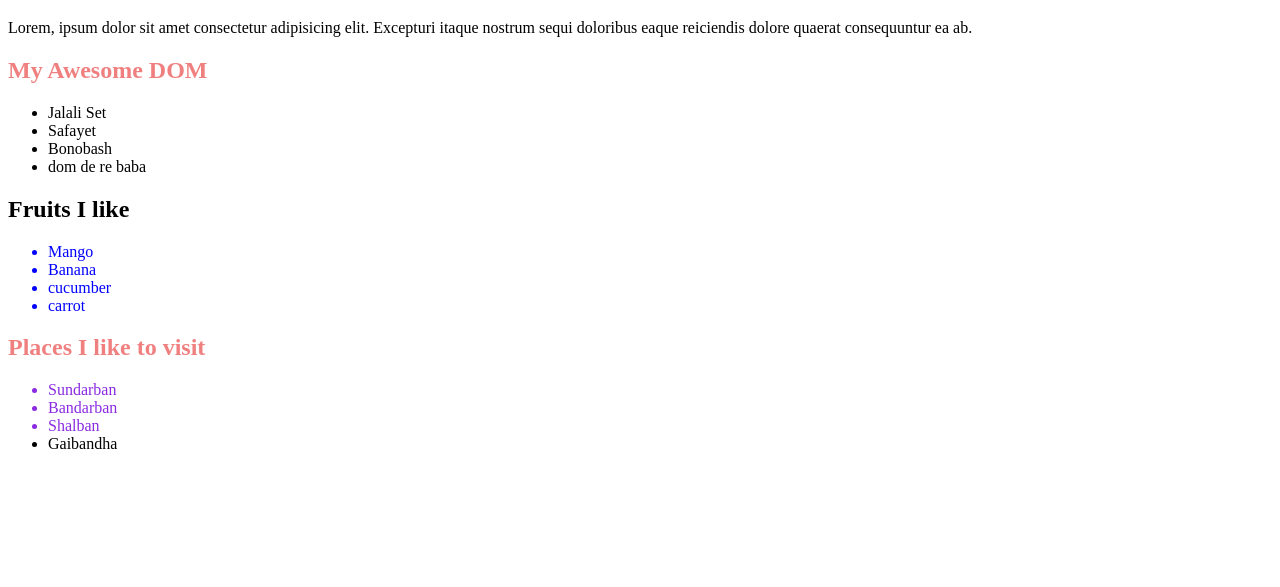
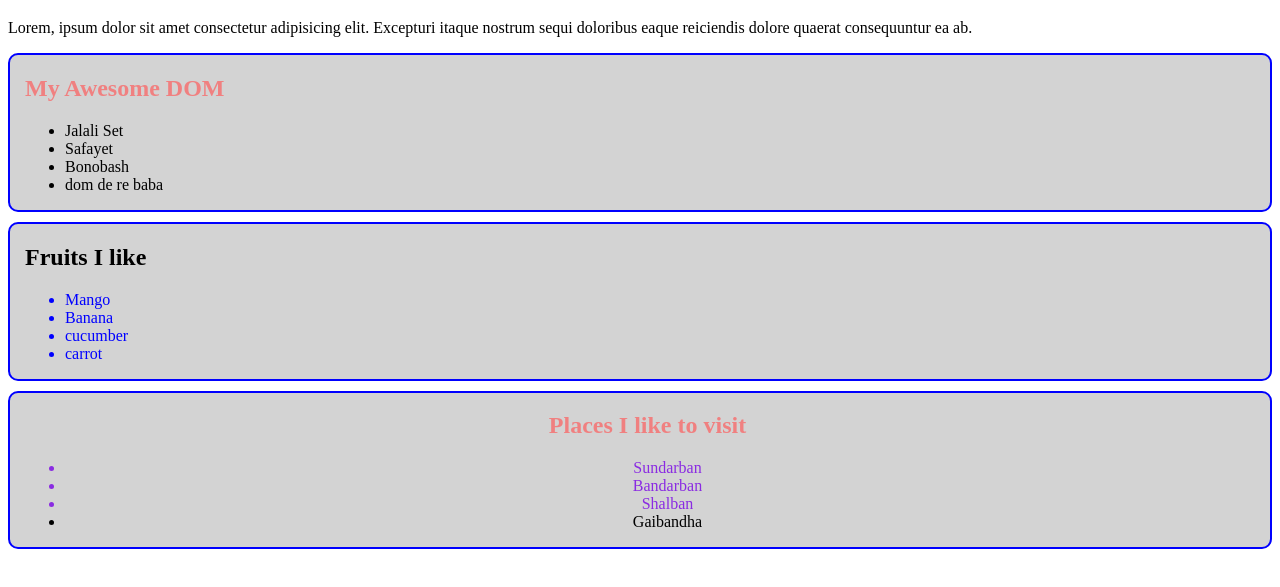
Before and after one commit to rezwan2230/tour-of-dom, a plain HTML site: page index.html in a window 1280 px wide. Shown: the part 61-648 px from the top of the page. Drawn offline with Linux system fonts and the light colour scheme.

Commit message:
added a css class in classlist & also delete it

```diff
--- a/index.html
+++ b/index.html
@@ -57,7 +57,7 @@
         </section>
 
 
-        <section class="place-container">
+        <section id="place-container" class="large-text">
             <h1 id="places-title">Places I like to visit</h1>
             <ul>
                 <li class="important-places">Sundarban</li>
@@ -69,6 +69,7 @@
 
     </main>
     <script src="./js/dom.js"></script>
+    <script src="./js/styleInJs.js"></script>
 
 
 </body>
--- /dev/null
+++ b/js/styleInJs.js
@@ -0,0 +1,22 @@
+
+
+// const sections = document.querySelectorAll("section")
+const sections = document.getElementsByTagName("section")
+
+for(const section of sections){
+    section.style.border = "2px solid blue"
+    section.style.marginBottom = "10px"
+    section.style.paddingLeft = "15px"
+    section.style.borderRadius = "10px"
+    section.style.backgroundColor = "lightgray"
+}
+
+
+const placeContainer = document.getElementById("place-container")
+// placeContainer.style.backgroundColor = "aquamarine"
+
+
+placeContainer.classList.add("yellow-bg")   //yellow-bg is a css Class (Override)
+placeContainer.classList.add("text-center")   //text-center is a css Class
+
+placeContainer.classList.remove("large-text")  //.large-text is also a css Class
--- a/styles/style.css
+++ b/styles/style.css
@@ -1,3 +1,17 @@
 h1{
     color: lightcoral;
 }
+
+
+.yellow-bg{
+    background-color: yellowgreen;  /*!important*/
+}
+
+.text-center{
+    text-align: center;
+}
+
+.large-text{
+    font-size: 1.5em;
+
+}
```
